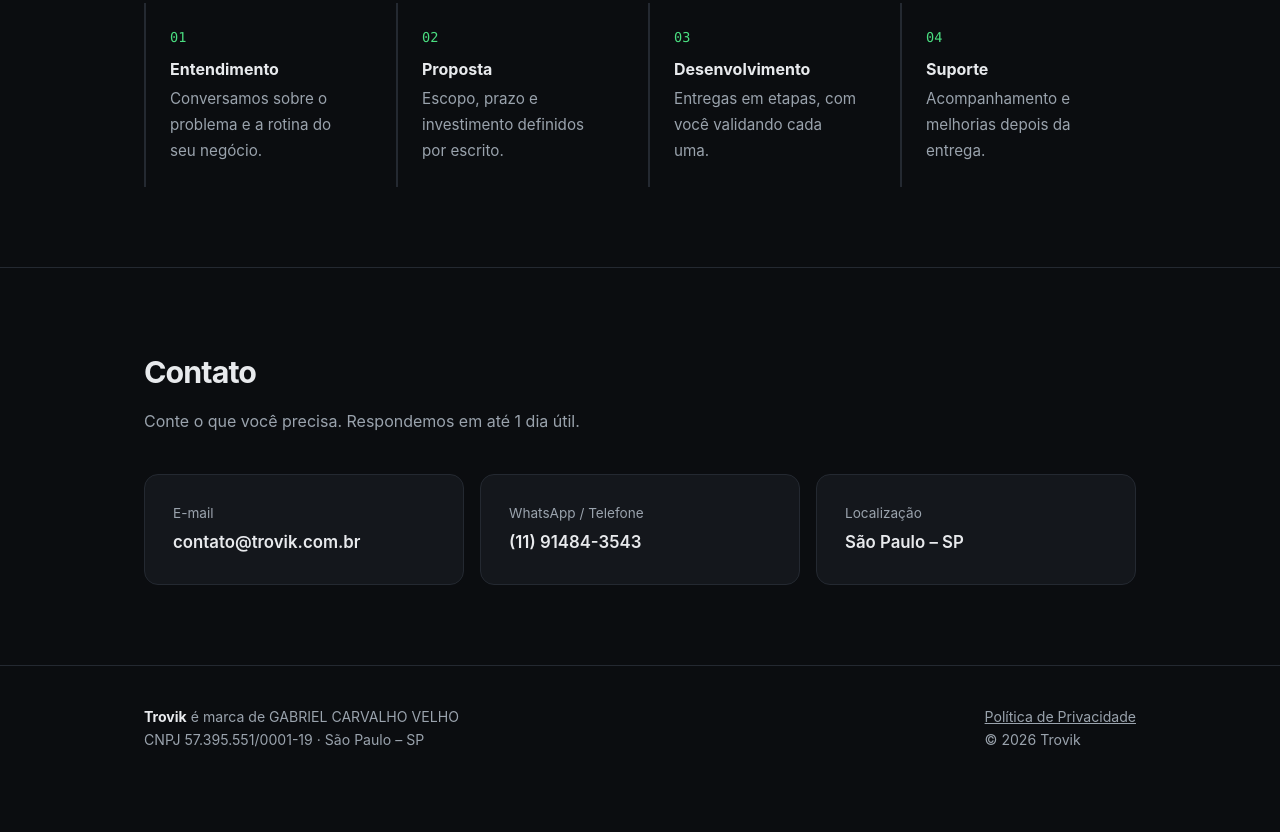
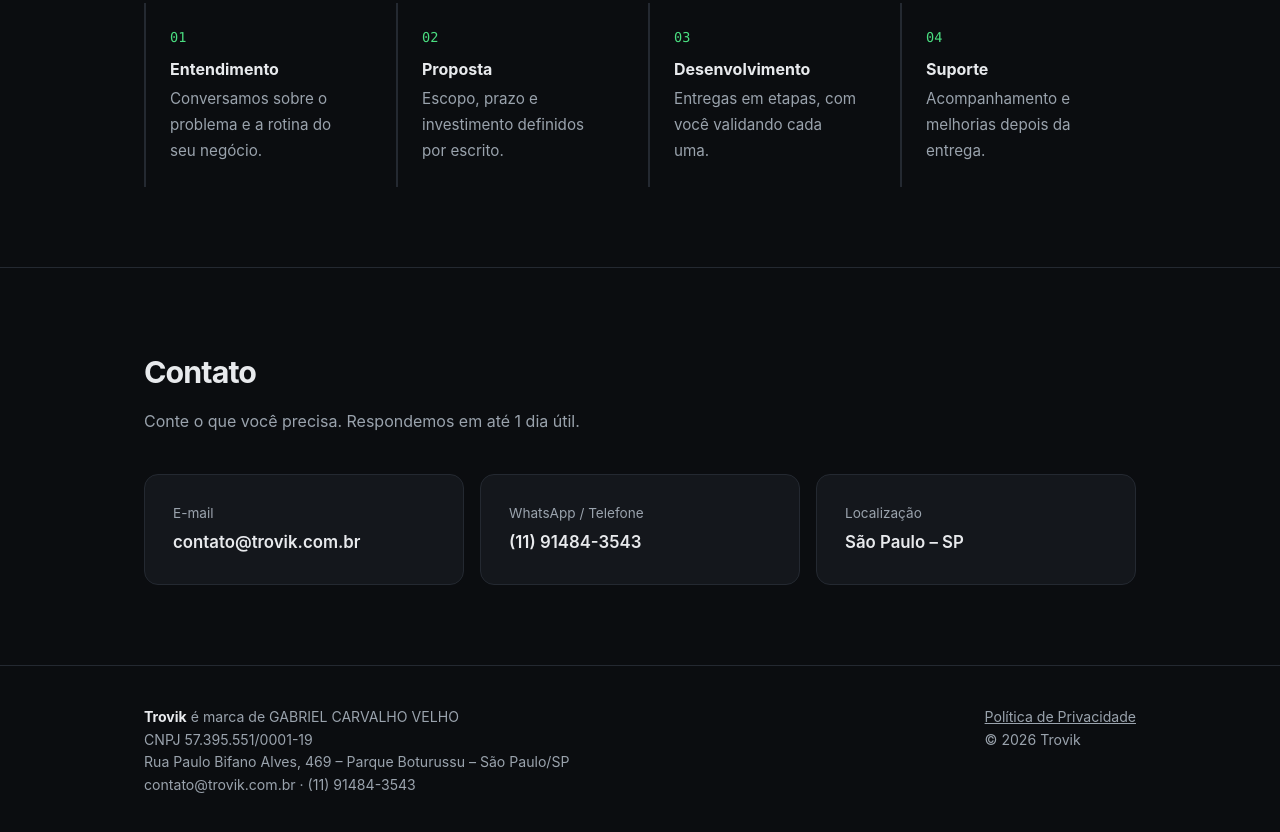
Before and after one commit to GabrielCarvalhoVelho/trovik-site, a plain HTML site: page index.html in a window 1280 px wide. Shown: the part 1528-2360 px from the top of the page. Before the commit the page ends 2319 px from the top, so only its background shows below. Drawn offline with Linux system fonts and the light colour scheme.

Commit message:
feat: endereço e telefone no rodapé (verificação Meta)

```diff
--- a/index.html
+++ b/index.html
@@ -183,7 +183,9 @@
     <div class="wrap foot">
       <div>
         <strong>Trovik</strong> é marca de GABRIEL CARVALHO VELHO<br>
-        CNPJ 57.395.551/0001-19 · São Paulo – SP
+        CNPJ 57.395.551/0001-19<br>
+        Rua Paulo Bifano Alves, 469 – Parque Boturussu – São Paulo/SP<br>
+        contato@trovik.com.br · (11) 91484-3543
       </div>
       <div>
         <a href="privacidade.html">Política de Privacidade</a><br>
```
Also changed, not shown: privacidade.html (+2 -2 lines).
